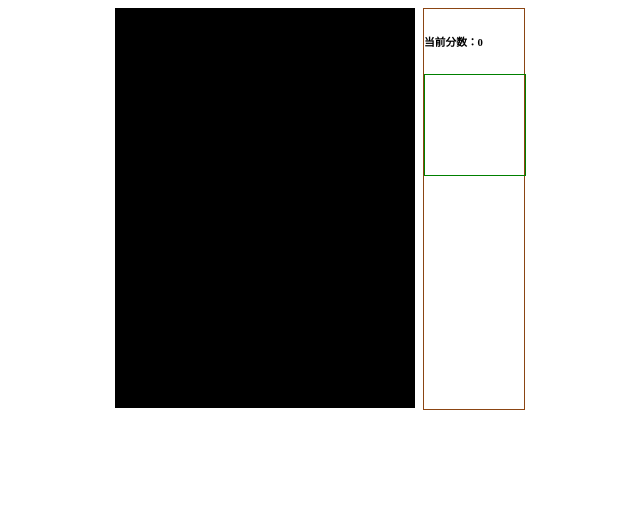
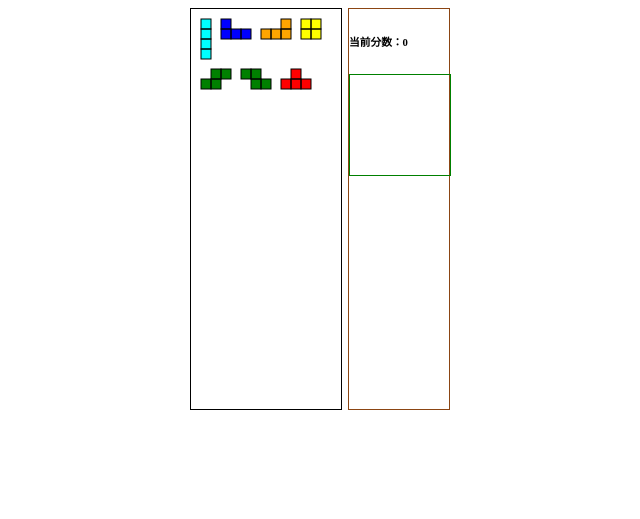
Before and after one commit to freedom-xiao007/miniGame, a website: page terris/index.html in a window 1280 px wide. Shown: the part 281-800 px from the top of the page, without its empty margins (320-960 px from the left). Drawn offline with Linux system fonts and the light colour scheme.

Commit message:
方块绘制

```diff
--- a/terris/index.html
+++ b/terris/index.html
@@ -4,25 +4,26 @@
     <meta charset="UTF-8" />
     <meta http-equiv="X-UA-Compatible" content="IE=edge" />
     <meta name="viewport" content="width=device-width, initial-scale=1.0" />
-    <script src="./script/game.js"></script>
-    <title>Document</title>
+    <title>俄罗斯方块小游戏</title>
   </head>
   <body>
     <div class="div">
       <h1>俄罗斯方块小游戏</h1>
-      <canvas id="game" class="game"></canvas>
+      <canvas id="game" class="game" width=150px height=400px></canvas>
       <div id="info" class="info">
         <h6>当前分数：0</h6>
         <canvas id="next_block" class="next_block"></canvas>
       </div>
     </div>
+
+    <script src="./script/game.js"></script>
   </body>
 </html>
 
 <style>
   .div {
     border-radius: 20px;
-    width: 410px;
+    width: 260px;
     height: 400px;
     margin: auto;
     position: absolute;
@@ -32,9 +33,7 @@
     bottom: 0;
   }
   .game {
-    background-color: black;
-    width: 300px;
-    height: 400px;
+    border: 1px black solid;
     float: left;
   }
   .info {
--- /dev/null
+++ b/terris/script/game.js
@@ -0,0 +1,88 @@
+var screen = document.getElementById('game');
+console.log(screen);
+var brush = screen.getContext('2d');
+brush.clearRect(0, 0, 300, 400);
+
+// I
+brush.fillStyle = 'cyan';
+brush.fillRect(10, 10, 10, 10);
+brush.fillRect(10, 20, 10, 10);
+brush.fillRect(10, 30, 10, 10);
+brush.fillRect(10, 40, 10, 10);
+brush.fillStyle = 'black';
+brush.strokeRect(10, 10, 10, 10);
+brush.strokeRect(10, 20, 10, 10);
+brush.strokeRect(10, 30, 10, 10);
+brush.strokeRect(10, 40, 10, 10);
+
+// 左L
+brush.fillStyle = 'blue';
+brush.fillRect(30, 10, 10, 10);
+brush.fillRect(30, 20, 10, 10);
+brush.fillRect(40, 20, 10, 10);
+brush.fillRect(50, 20, 10, 10);
+brush.fillStyle = 'black';
+brush.strokeRect(30, 10, 10, 10);
+brush.strokeRect(30, 20, 10, 10);
+brush.strokeRect(40, 20, 10, 10);
+brush.strokeRect(50, 20, 10, 10);
+
+// 右L
+brush.fillStyle = 'orange';
+brush.fillRect(70, 20, 10, 10);
+brush.fillRect(80, 20, 10, 10);
+brush.fillRect(90, 20, 10, 10);
+brush.fillRect(90, 10, 10, 10);
+brush.fillStyle = 'black';
+brush.strokeRect(70, 20, 10, 10);
+brush.strokeRect(80, 20, 10, 10);
+brush.strokeRect(90, 20, 10, 10);
+brush.strokeRect(90, 10, 10, 10);
+
+// o
+brush.fillStyle = 'yellow';
+brush.fillRect(110, 10, 10, 10);
+brush.fillRect(110, 20, 10, 10);
+brush.fillRect(120, 10, 10, 10);
+brush.fillRect(120, 20, 10, 10);
+brush.fillStyle = 'black';
+brush.strokeRect(110, 10, 10, 10);
+brush.strokeRect(110, 20, 10, 10);
+brush.strokeRect(120, 10, 10, 10);
+brush.strokeRect(120, 20, 10, 10);
+
+// 左S
+brush.fillStyle = 'green';
+brush.fillRect(10, 70, 10, 10);
+brush.fillRect(20, 70, 10, 10);
+brush.fillRect(20, 60, 10, 10);
+brush.fillRect(30, 60, 10, 10);
+brush.fillStyle = 'black';
+brush.strokeRect(10, 70, 10, 10);
+brush.strokeRect(20, 70, 10, 10);
+brush.strokeRect(20, 60, 10, 10);
+brush.strokeRect(30, 60, 10, 10);
+
+// 右S
+brush.fillStyle = 'green';
+brush.fillRect(50, 60, 10, 10);
+brush.fillRect(60, 60, 10, 10);
+brush.fillRect(60, 70, 10, 10);
+brush.fillRect(70, 70, 10, 10);
+brush.fillStyle = 'black';
+brush.strokeRect(50, 60, 10, 10);
+brush.strokeRect(60, 60, 10, 10);
+brush.strokeRect(60, 70, 10, 10);
+brush.strokeRect(70, 70, 10, 10);
+
+// T
+brush.fillStyle = 'red';
+brush.fillRect(90, 70, 10, 10);
+brush.fillRect(100, 70, 10, 10);
+brush.fillRect(100, 60, 10, 10);
+brush.fillRect(110, 70, 10, 10);
+brush.fillStyle = 'black';
+brush.strokeRect(90, 70, 10, 10);
+brush.strokeRect(100, 70, 10, 10);
+brush.strokeRect(100, 60, 10, 10);
+brush.strokeRect(110, 70, 10, 10);
```
Also changed, not shown: terris/README.md.
